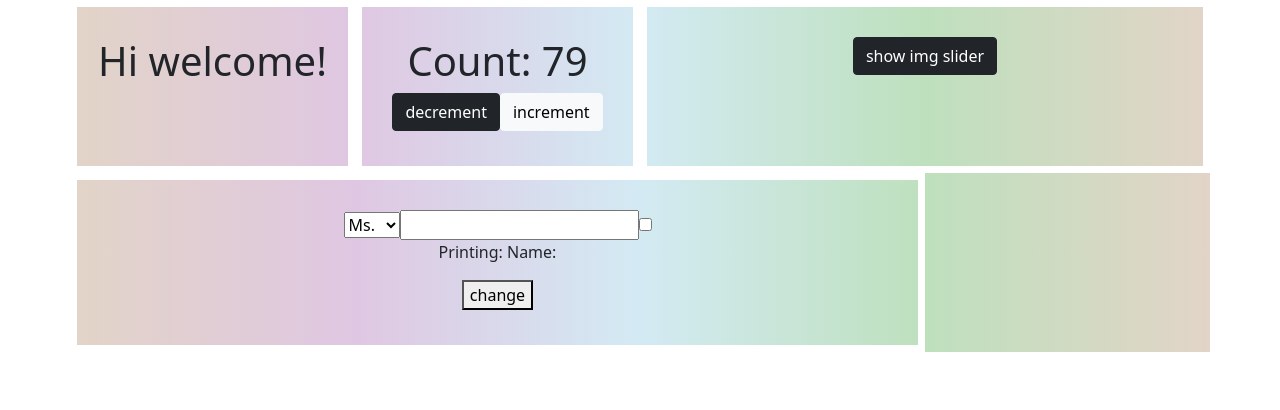
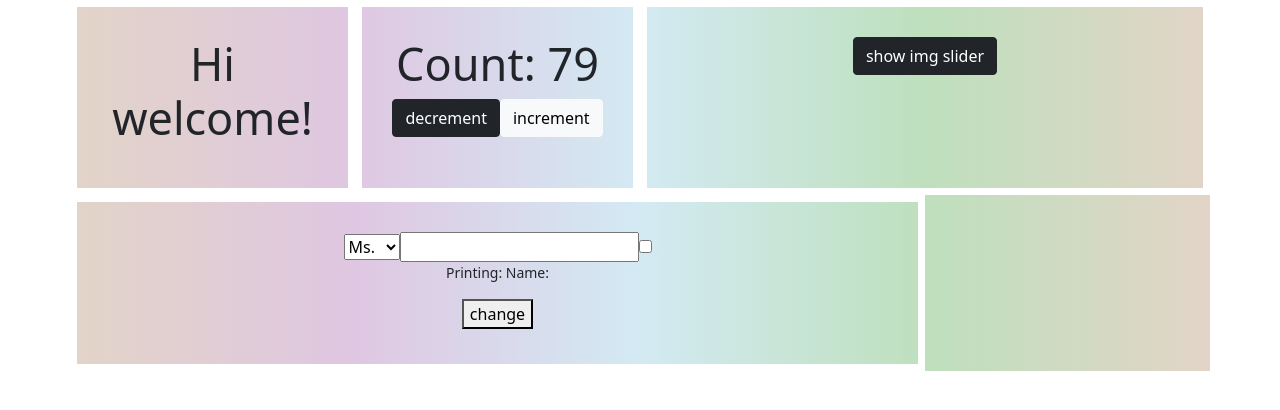
Before and after one commit to st3fz/react.js-practise, a React (Create React App) app: page / in a window 1280 px wide. Shown: the top 410 px of the page. Built offline with nearby package versions, Linux system fonts and the light colour scheme.

Commit message:
🖌 Added h1-6 & p font sizes and font-weight-bold with !important tag

```diff
--- a/src/App.css
+++ b/src/App.css
@@ -19,3 +19,31 @@
 .container {
     margin: 0;
 }
+
+.font-weight-bold {
+    font-weight: bold !important;
+}
+
+h1 {
+    font-size: 45px !important;
+}
+
+h2 {
+    font-size: 30px !important;
+}
+
+h4 {
+    font-size: 20px !important;
+}
+
+h5 {
+    font-size: 18px !important;
+}
+
+h6 {
+    font-size: 16px !important;
+}
+
+p {
+    font-size: 14px !important;
+}
```
